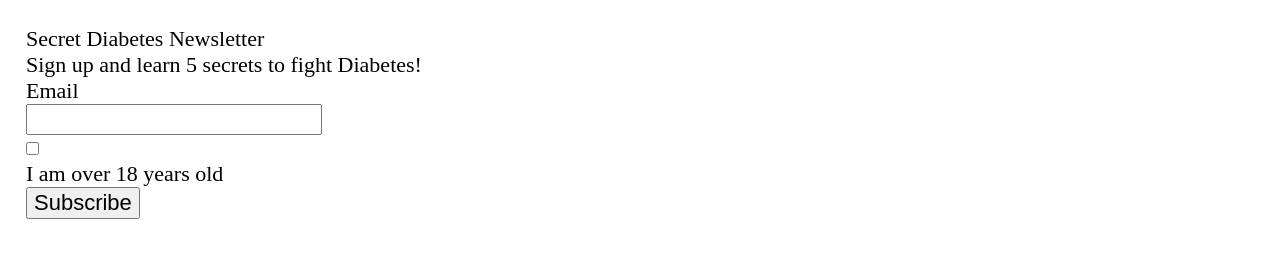
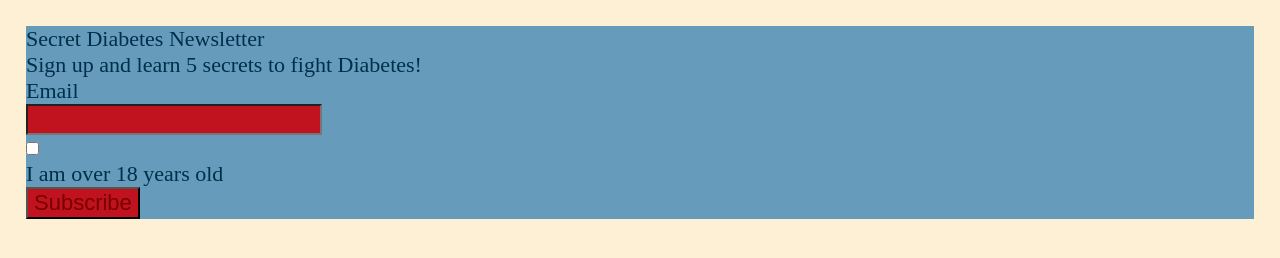
Before and after one commit to ITMD362-org-HailieJJ/lab3, a plain HTML site: page index.html in a window 1280 px wide. Drawn offline with nearby package versions, Linux system fonts and the light colour scheme.

Commit message:
Assigned colors

```diff
--- a/css/screen.css
+++ b/css/screen.css
@@ -203,6 +203,36 @@ label {
 }
 
 /* ===== LAYOUT STYLES ====== */
+/* Hailie Jade Juliano lab 3 ITMD 362
+*/
+body {
+  background-color: #FDF0D5;
+}
+
+h1 {
+  color: #003049;
+}
+p {
+  color: #003049;
+}
+form {
+  background-color: #669BBC;
+}
+input {
+ background-color: #C1121F;
+ color: #780000;
+}
+label {
+  color: #003049;
+}
+
+/*design form */
 
 
 /* ===== STATE STYLES ======= */
+@media only screen and (min-width: 480px) {
+
+}
+@media only screen and (min-width: 992px) {
+
+}
```
Also changed, not shown: index.html (+5 -0 lines).
